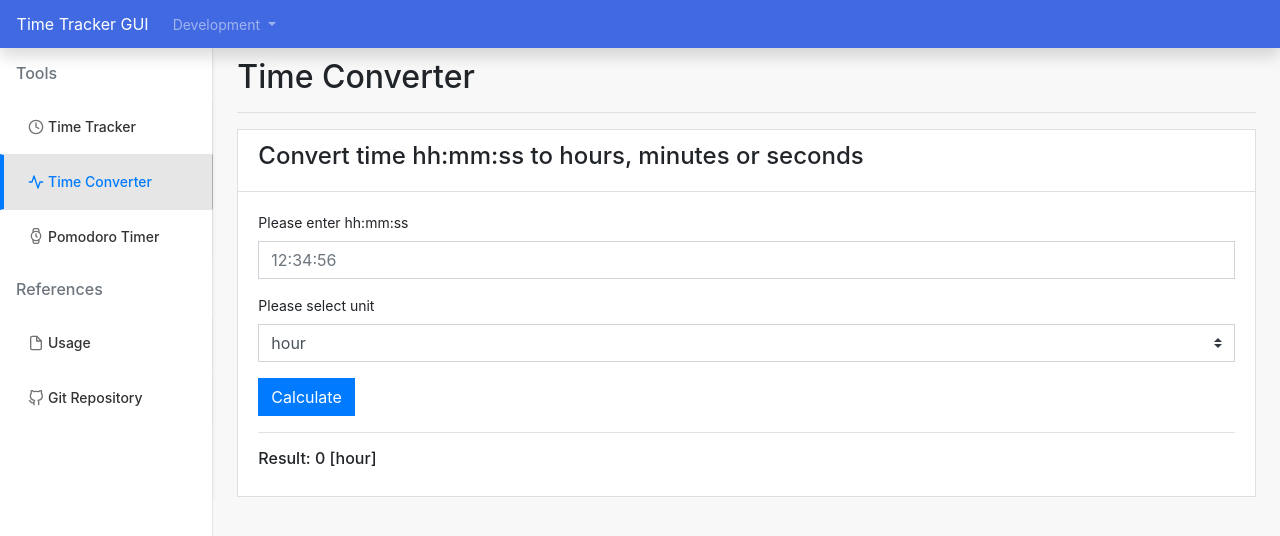
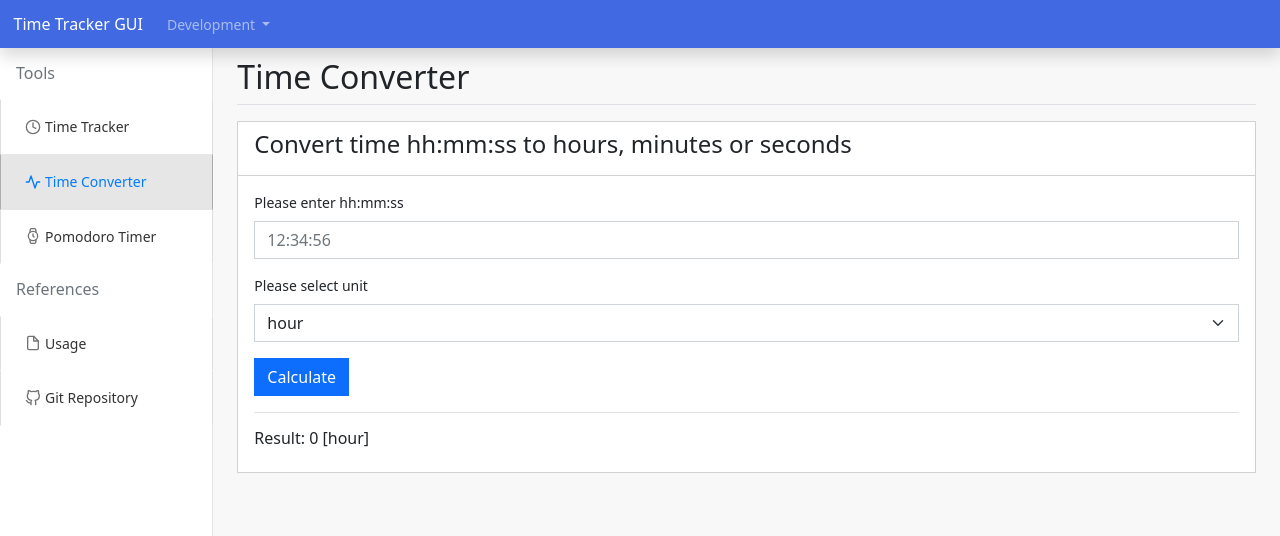
Before and after one commit to k-makino-jp/time-tracker-gui, a Vue app: page /#/timeconverter in a window 1280 px wide. Shown: the top 536 px of the page. Built offline with nearby package versions, Linux system fonts and the light colour scheme.

Commit message:
apply bootstrap 5

```diff
--- a/package.json
+++ b/package.json
@@ -8,7 +8,7 @@
     "lint": "vue-cli-service lint"
   },
   "dependencies": {
-    "bootstrap-vue": "^2.22.0",
+    "bootstrap": "^5.2.2",
     "core-js": "^3.8.3",
     "feather-icons": "^4.29.0",
     "frappe-gantt": "^0.6.1",
--- a/src/App.vue
+++ b/src/App.vue
@@ -2,10 +2,8 @@
   <MyHeader></MyHeader>
   <div class="container-fluid">
     <div class="row">
-      <nav class="col-md-3 col-lg-2 d-md-block shadow-sm">
-        <MySidebar></MySidebar>
-      </nav>
-      <main class="col-md-9 col-lg-10 px-md-4">
+      <MySidebar></MySidebar>
+      <main class="col-md-9 ms-sm-auto col-lg-10 px-md-4">
         <router-view></router-view>
       </main>
     </div>
--- a/src/components/MySidebar.vue
+++ b/src/components/MySidebar.vue
@@ -1,6 +1,6 @@
 <template>
   <nav class="col-md-3 col-lg-2 d-md-block sidebar collapse">
-    <div class="position-sticky list-group list-group-flush scrollarea">
+    <div class="position-sticky list-group list-group-flush">
       <ul class="nav flex-column">
         <li class="nav-item">
           <!-- Tools -->
@@ -38,14 +38,12 @@
 .sidebar {
   position: fixed;
   background-color: #ffffff;
-  /* sidebar area */
-  top: 48px;
+  top: 0;
   bottom: 0;
   left: 0;
-  /* Behind the navbar */
-  padding: 0px 0 0;
-  /* Height of navbar */
-  box-shadow: inset -1px 0 0 rgba(0, 0, 0, .1);
+  z-index: 100;
+  padding: 48px 0 0; /* Behind the navbar */
+  box-shadow: inset -1px 0 0 rgba(0, 0, 0, .1); /* Height of navbar */
 }
 
 .list-group .list-group-item.sidebaritem {
@@ -63,8 +61,6 @@
 .sidebar .nav-link {
   font-weight: 500;
   color: #333;
-  border-left-color: #ffffff;
-  border-left-width: 4px;
 }
 
 .sidebar .nav-link .feather {
@@ -81,8 +77,6 @@
   border-color: #acacac;
   border-top-color: #e7e7e7;
   border-bottom-color: #e7e7e7;
-  border-left-color: #007bff;
-  border-left-width: 4px;
 }
 
 .sidebar .nav-link:hover .feather,
--- a/src/components/PomodoroTimer.vue
+++ b/src/components/PomodoroTimer.vue
@@ -1,7 +1,5 @@
 <template>
-  <div class="d-flex justify-content-between flex-wrap flex-md-nowrap align-items-center pt-2 pb-2 mb-3 border-bottom">
-    <h2>Pomodoro Timer</h2>
-  </div>
+  <h2 class="pt-2 pb-2 mb-3 border-bottom">Pomodoro Timer</h2>
 
   <div class="card mb-3">
     <div class="card-header">
--- a/src/components/TimeConverter.vue
+++ b/src/components/TimeConverter.vue
@@ -1,7 +1,5 @@
 <template>
-  <div class="d-flex justify-content-between flex-wrap flex-md-nowrap align-items-center pt-2 pb-2 mb-3 border-bottom">
-    <h2>Time Converter</h2>
-  </div>
+  <h2 class="pt-2 pb-2 mb-3 border-bottom">Time Converter</h2>
 
   <div class="card">
     <div class="card-header">
@@ -16,7 +14,7 @@
 
         <div class="mb-3">
           <label class="form-label">Please select unit</label>
-          <select v-model="selectedUnit" @click="calculate" class="custom-select">
+          <select v-model="selectedUnit" @click="calculate" class="form-select">
             <option>hour</option>
             <option>minute</option>
             <option>second</option>
@@ -92,6 +90,11 @@ body {
 .form-control {
   border-radius: 0%;
 }
+
+.form-select {
+  border-radius: 0%;
+}
+
 
 .custom-select {
   border-radius: 0%;
--- a/src/components/TimeTracker.vue
+++ b/src/components/TimeTracker.vue
@@ -1,8 +1,5 @@
 <template>
-  <div class="d-flex justify-content-between flex-wrap flex-md-nowrap align-items-center pt-2 pb-2 mb-3 border-bottom">
-    <h2>Time Tracker</h2>
-  </div>
-
+  <h2 class="pt-2 pb-2 mb-3 border-bottom">Time Tracker</h2>
   <div class="card mb-3">
     <div class="card-header">
       <h4>Current Task</h4>
```
Also changed, not shown: 1 other file (tests, documents, lock files or other folders).
